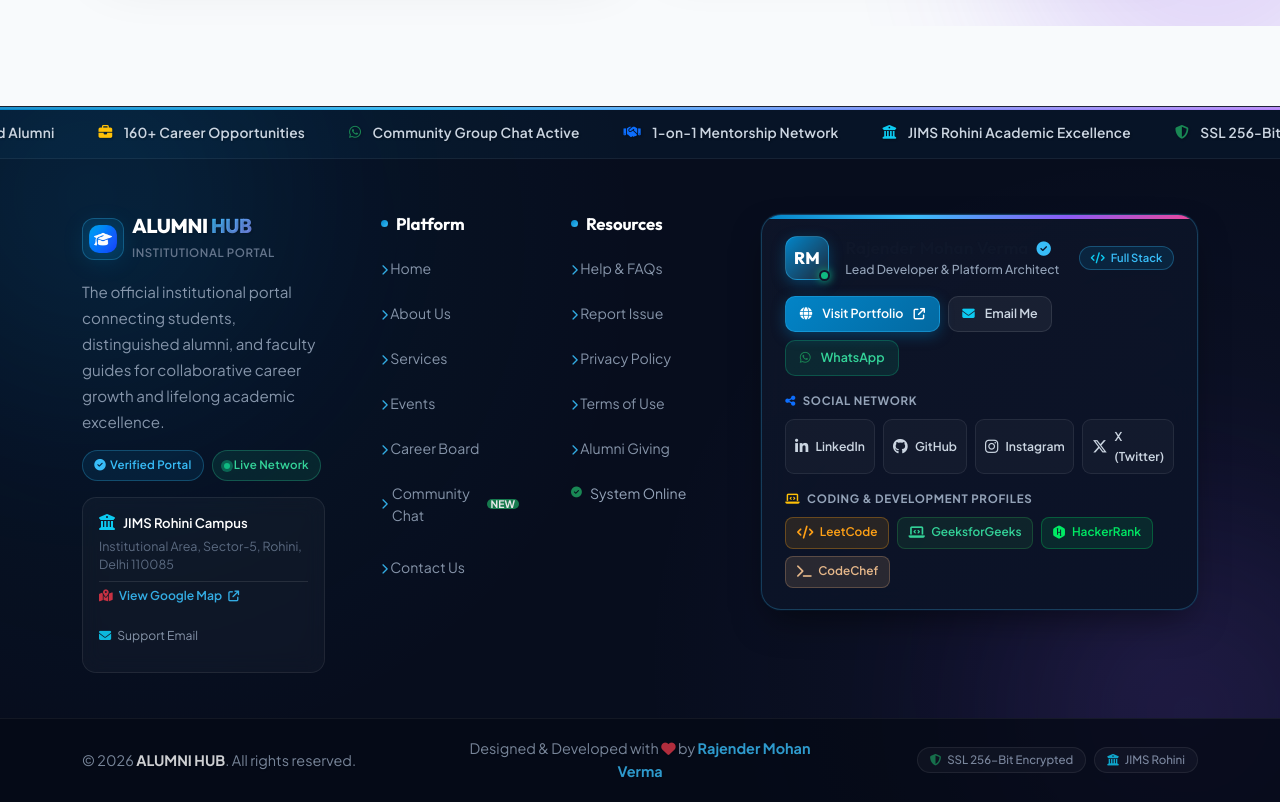
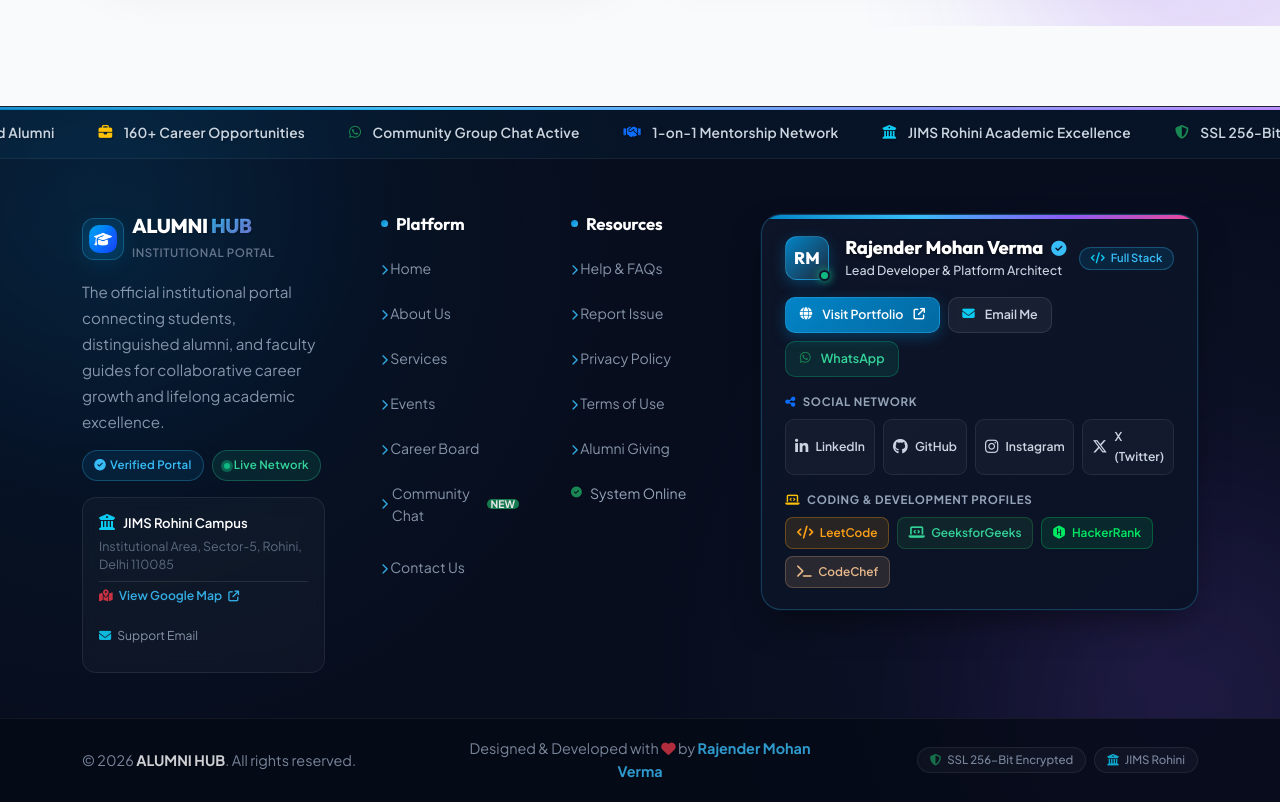
Before and after one commit to RajenderMohanVerma/alumni-hub, a Flask app: a page that uses templates/base.html in a window 1280 px wide. Shown: the part 1002-1804 px from the top of the page. Run offline with Flask 3, Linux system fonts and the light colour scheme.

Commit message:
Fix developer name visibility in footer with white color override and text shadow

```diff
--- a/static/css/theme-system.css
+++ b/static/css/theme-system.css
@@ -795,30 +795,33 @@ a:hover {
     box-shadow: 0 0 8px #10b981;
 }
 
+.footer-dev-card .dev-name,
+.footer-dev-card h6,
 .dev-name {
-    font-family: 'Outfit', sans-serif;
-    font-size: 1.08rem;
-    font-weight: 700;
-    color: #ffffff;
-    letter-spacing: -0.01em;
+    font-family: 'Outfit', sans-serif !important;
+    font-size: 1.15rem !important;
+    font-weight: 800 !important;
+    color: #ffffff !important;
+    letter-spacing: -0.01em !important;
+    text-shadow: 0 1px 4px rgba(0, 0, 0, 0.6) !important;
 }
 .dev-verified-badge {
-    color: #38bdf8;
-    font-size: 0.9rem;
+    color: #38bdf8 !important;
+    font-size: 0.95rem !important;
 }
 .dev-role-label {
-    color: #94a3b8;
-    font-size: 0.77rem;
-    font-weight: 500;
-    display: block;
+    color: #cbd5e1 !important;
+    font-size: 0.78rem !important;
+    font-weight: 500 !important;
+    display: block !important;
 }
 .dev-badge-tag {
-    background: rgba(2, 132, 199, 0.15);
-    color: #38bdf8;
-    border: 1px solid rgba(56, 189, 248, 0.3);
-    font-size: 0.7rem;
-    font-weight: 600;
-    padding: 0.3rem 0.65rem;
+    background: rgba(2, 132, 199, 0.15) !important;
+    color: #38bdf8 !important;
+    border: 1px solid rgba(56, 189, 248, 0.3) !important;
+    font-size: 0.7rem !important;
+    font-weight: 600 !important;
+    padding: 0.3rem 0.65rem !important;
 }
 
 /* Dev Action CTAs */
--- a/templates/base.html
+++ b/templates/base.html
@@ -77,7 +77,7 @@
     <link rel="stylesheet" href="{{ url_for('static', filename='css/social_pages.css') }}?v=2.3">
     <link rel="stylesheet" href="{{ url_for('static', filename='css/animations.css') }}?v=2.3">
     <link rel="stylesheet" href="{{ url_for('static', filename='css/home-premium.css') }}?v=2.3">
-    <link rel="stylesheet" href="{{ url_for('static', filename='css/theme-system.css') }}?v=2.5">
+    <link rel="stylesheet" href="{{ url_for('static', filename='css/theme-system.css') }}?v=2.6">
 
 
     <style>
@@ -1282,12 +1282,12 @@
                                     </div>
                                     <div>
                                         <div class="d-flex align-items-center gap-2">
-                                            <h6 class="dev-name mb-0">Rajender Mohan Verma</h6>
+                                            <h6 class="dev-name mb-0 text-white" style="color: #ffffff !important; font-weight: 800; text-shadow: 0 1px 6px rgba(0,0,0,0.5);">Rajender Mohan Verma</h6>
                                             <span class="dev-verified-badge" title="Lead Architect & Developer">
                                                 <i class="fas fa-check-circle"></i>
                                             </span>
                                         </div>
-                                        <span class="dev-role-label">Lead Developer &amp; Platform Architect</span>
+                                        <span class="dev-role-label" style="color: #cbd5e1 !important;">Lead Developer &amp; Platform Architect</span>
                                     </div>
                                 </div>
                                 <span class="badge rounded-pill dev-badge-tag">
```
